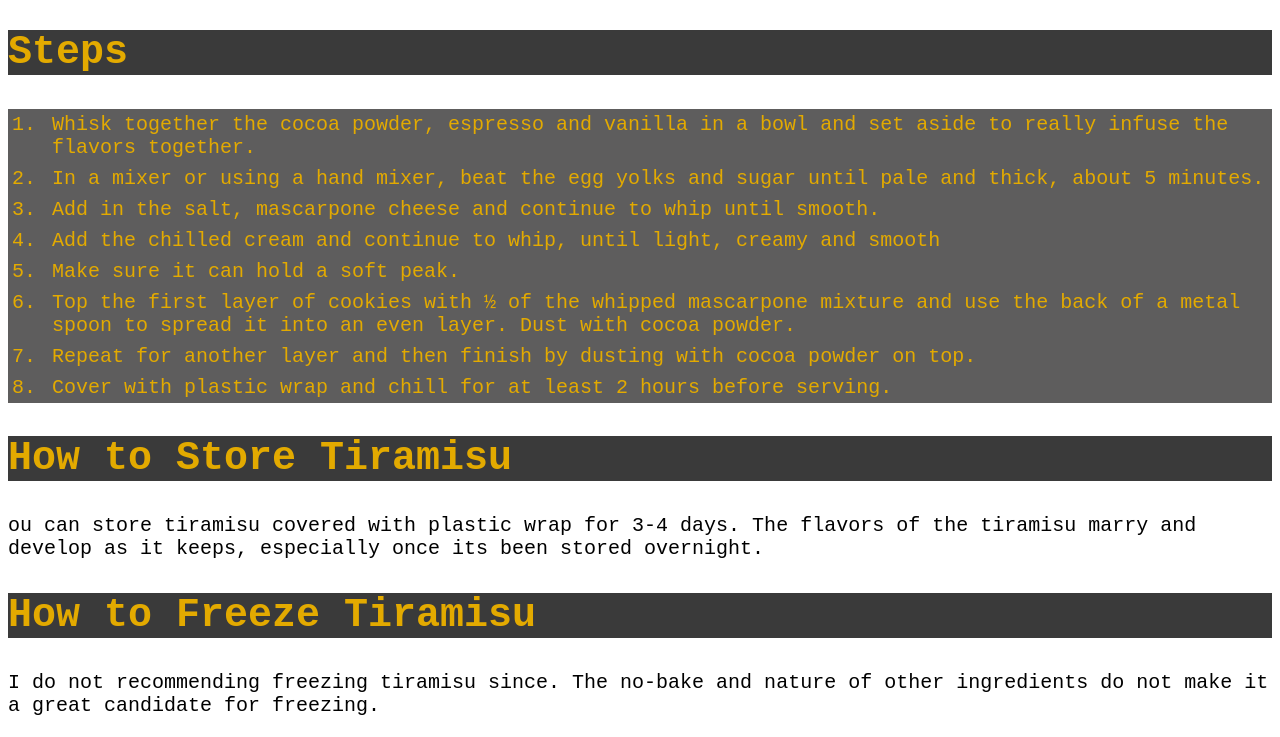
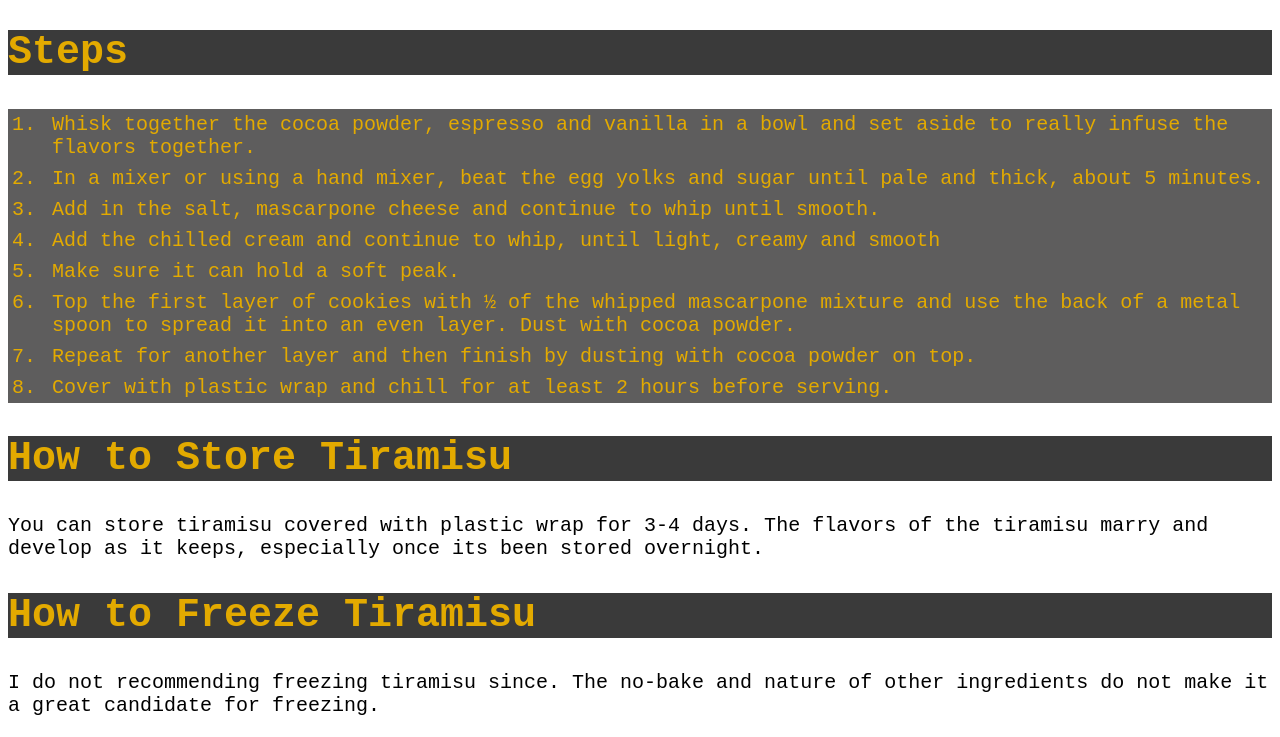
Before and after one commit to TeoJen/odin-recipes, a plain HTML site: page recipes/tiramisu.html in a window 1280 px wide. Shown: the part 2480-3217 px from the top of the page. Drawn offline with Linux system fonts and the light colour scheme.

Commit message:
Fix typo in tiramisu storing section

```diff
--- a/recipes/tiramisu.html
+++ b/recipes/tiramisu.html
@@ -49,7 +49,7 @@
 
 		<h2>How to Store Tiramisu</h2>
 
-		<p>ou can store tiramisu covered with plastic wrap for 3-4 days. The flavors of the tiramisu marry and develop as it keeps, especially once its been stored overnight.</p>
+		<p>You can store tiramisu covered with plastic wrap for 3-4 days. The flavors of the tiramisu marry and develop as it keeps, especially once its been stored overnight.</p>
 
 		<h2>How to Freeze Tiramisu</h2>
 
```
